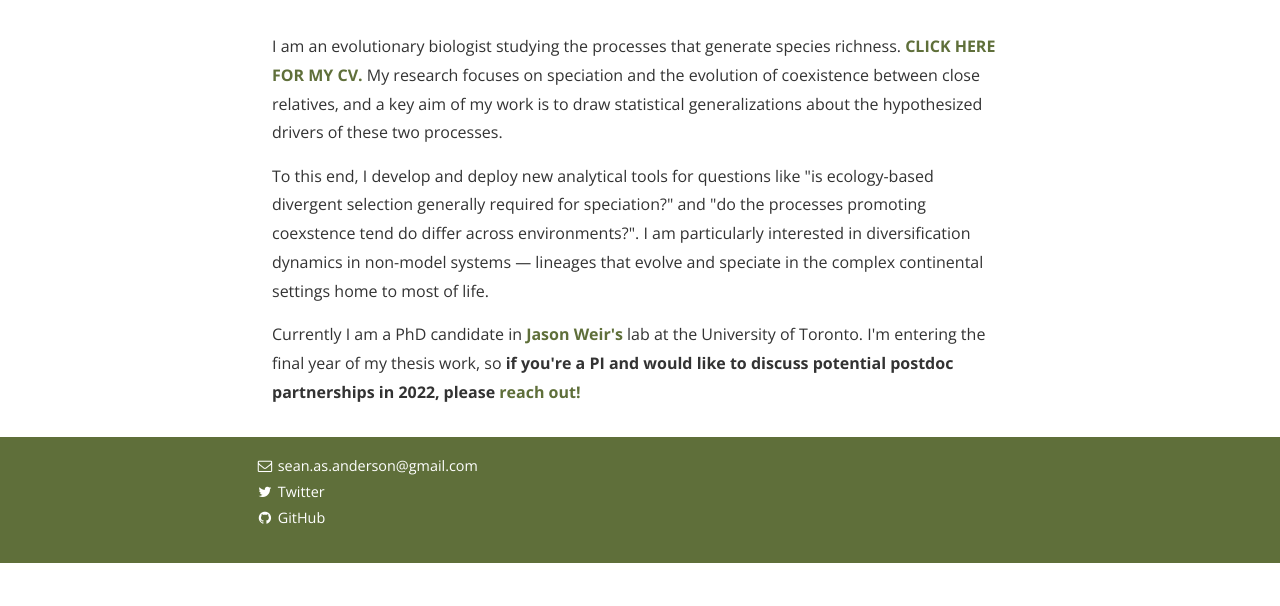
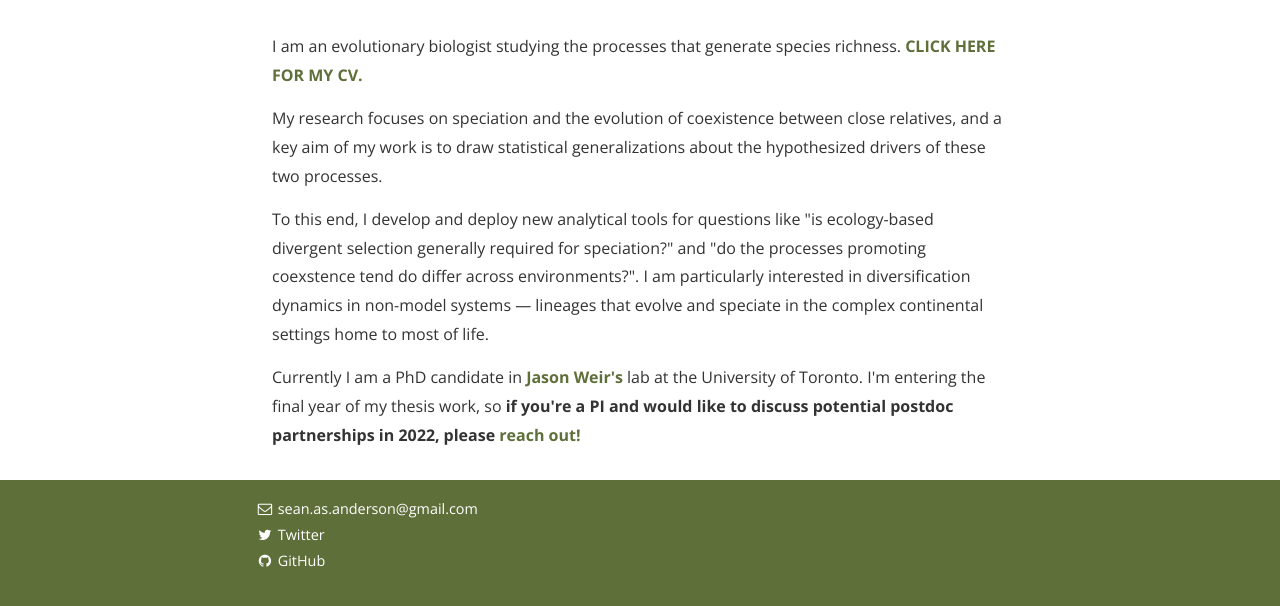
Before and after one commit to SeanASAnderson/SeanASAnderson.github.io, a Jekyll site: the page built from index.html, in a window 1280 px wide and 1062 px high. Shown: the part 456-1062 px from the top of the window. Built offline with Jekyll 4.4.1, drawn with Linux system fonts in a browser that asks for light colours; nearby versions of some CDN libraries; some web fonts are replaced; the list of posts is cut into pages by our own code.

```diff
--- a/index.html
+++ b/index.html
@@ -45,7 +45,8 @@ pagination:
 
 <body>
   <!--<h1> <center> Welcome! </center> </h1>-->
-  <p> I am an evolutionary biologist studying the processes that generate species richness. <a href="https://github.com/SeanASAnderson/CV/blob/main/AndersonSean.CV.2021.pdf"><b>CLICK HERE FOR MY CV.</b></a> My research focuses on speciation and the evolution of coexistence between close relatives, and a key aim of my work is to draw statistical generalizations about the hypothesized drivers of these two processes. </p>
+  <p> I am an evolutionary biologist studying the processes that generate species richness. <a href="https://github.com/SeanASAnderson/CV/blob/main/AndersonSean.CV.2021.pdf"><b>CLICK HERE FOR MY CV.</b></a> </p>
+  <p>My research focuses on speciation and the evolution of coexistence between close relatives, and a key aim of my work is to draw statistical generalizations about the hypothesized drivers of these two processes. </p>
   <p> To this end, I develop and deploy new analytical tools for questions like "is ecology-based divergent selection generally required for speciation?" and "do the processes promoting coexstence tend do differ across environments?". I am particularly interested in diversification dynamics in non-model systems <span>&#8212;</span> lineages that evolve and speciate in the complex continental settings home to most of life. </p>
   <p> Currently I am a PhD candidate in <a href="https://www.utsc.utoronto.ca/~jweir"/> <b>Jason Weir's </a> </b> lab at the University of Toronto. I'm entering the final year of my thesis work, so <b> if you're a PI and would like to discuss potential postdoc partnerships in 2022, please <a href="mailto:sean.as.anderson@gmail.com">reach out!</a></b> </p>
 
```
Also changed, not shown: publications.md (+2 -0 lines).
